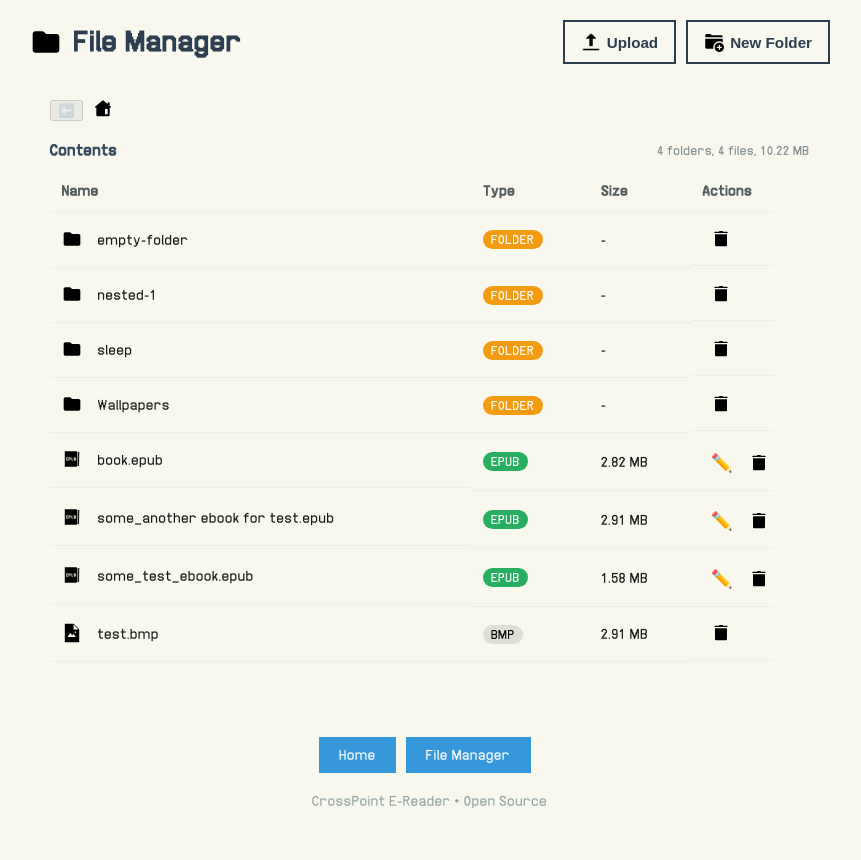
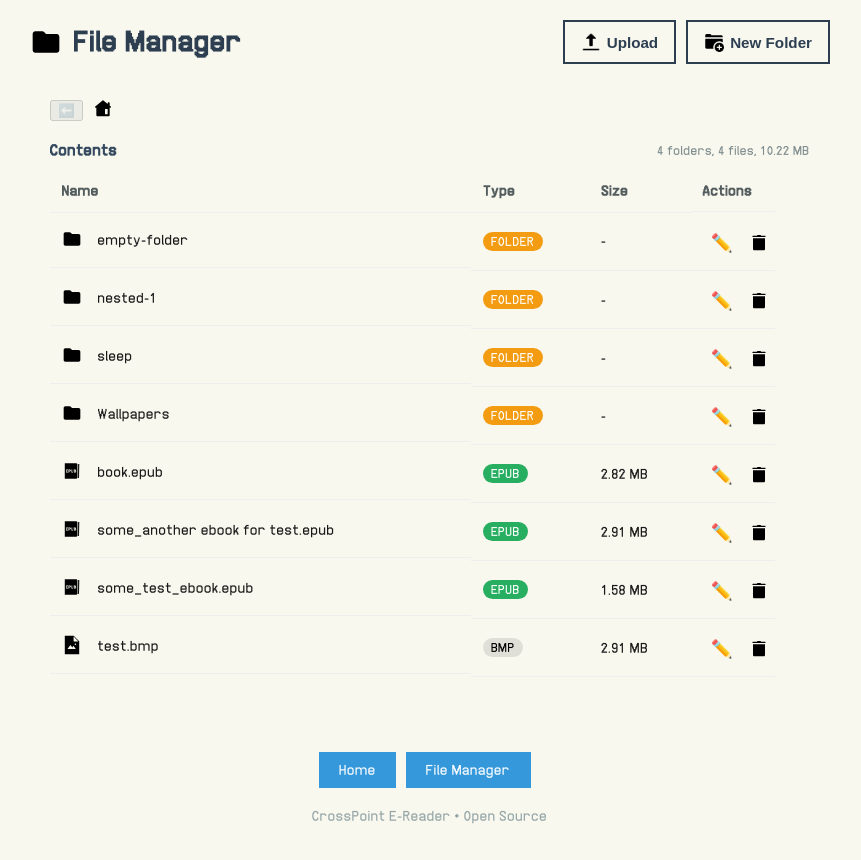
Before and after one commit to gebeto/crosspoint-web-manager, a React (Vite) app: page /#/files in a window 1280 px wide. Shown: the top 860 px of the page, without its empty margins (210-1071 px from the left). Built offline with nearby package versions, Linux system fonts and the light colour scheme.

Commit message:
add ability to rename directory

```diff
--- a/src/pages/files/FilesTable.tsx
+++ b/src/pages/files/FilesTable.tsx
@@ -93,6 +93,17 @@ const FileTableRow: React.FC<{
         <td>-</td>
         <td className="actions-col">
           <button
+            className="delete-btn"
+            title="Edit"
+            onClick={(e) => {
+              e.stopPropagation();
+              e.preventDefault();
+              onEdit(file);
+            }}
+          >
+            ✏️
+          </button>
+          <button
             onClick={(e) => {
               e.stopPropagation();
               onDelete(file);
@@ -126,6 +137,13 @@ const FileTableRow: React.FC<{
         </td>
         <td className="file-size-col">{formatFileSize(file.size)}</td>
         <td className="actions-col">
+          <button
+            className="delete-btn"
+            title="Edit"
+            onClick={() => onEdit(file)}
+          >
+            ✏️
+          </button>
           <button
             className="delete-btn"
             // onclick="openDeleteModal('Unknown-1.bmp', '/Wallpapers/Unknown-1.bmp', false)"
```
Also changed, not shown: 1 other file (tests, documents, lock files or other folders).
